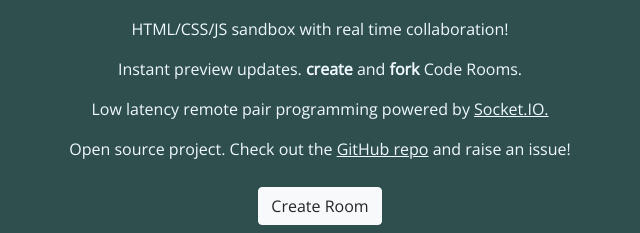
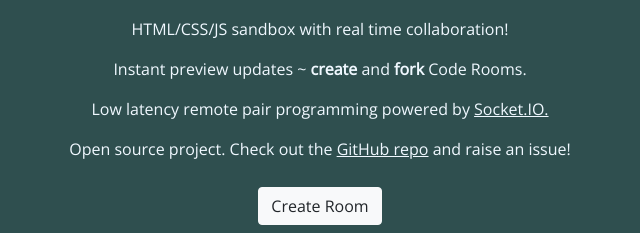
Before and after one commit to healeycodes/PairCode, a website built with webpack: page views/main.html in a window 1280 px wide. Shown: the part 207-440 px from the top of the page, 320-960 px from the left. Built offline with nearby package versions, Linux system fonts and the light colour scheme.

Commit message:
Update main.html

```diff
--- a/views/main.html
+++ b/views/main.html
@@ -33,7 +33,7 @@
             <%}%>
           <h3 id="heading">PairCode</h3>
           <p>HTML/CSS/JS sandbox with real time collaboration!</p>
-          <p>Instant preview updates. <b>create</b> and <b>fork</b> Code Rooms.</p>
+          <p>Instant preview updates ~ <b>create</b> and <b>fork</b> Code Rooms.</p>
           <p>Low latency remote pair programming powered by
             <a class="link" href="https://socket.io/">Socket.IO.</a>
           </p>
```
